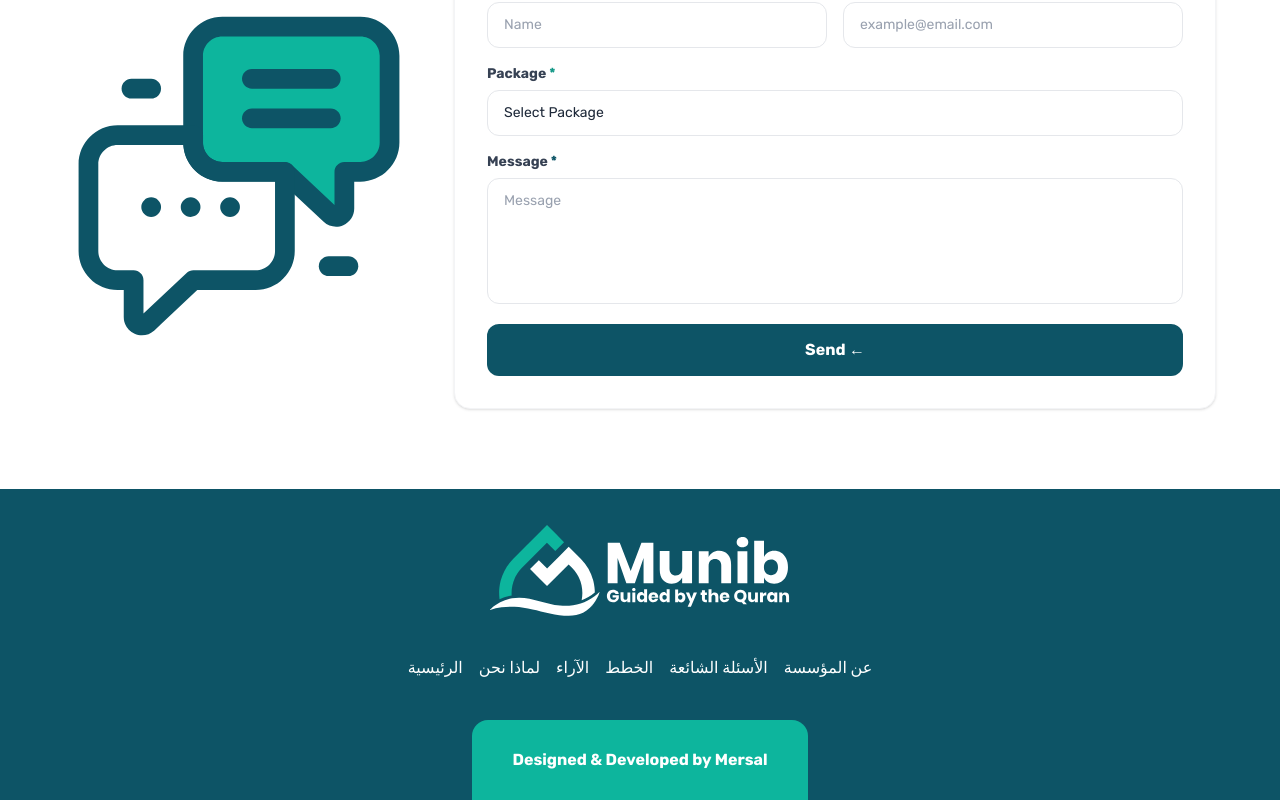
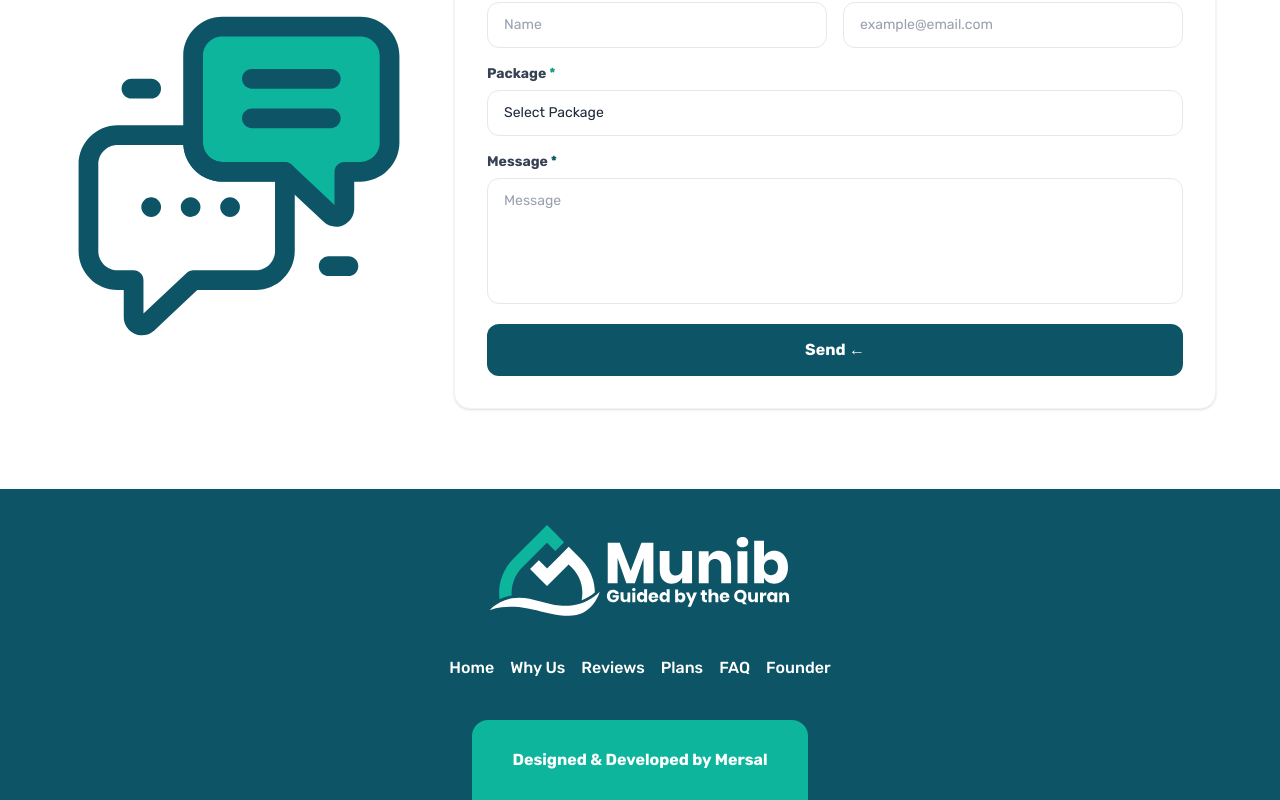
Before and after one commit to neuodev/munib, a Next.js app: page /en in a window 1280 px wide. Shown: the part 4756-5556 px from the top of the page. Built offline with nearby package versions, Linux system fonts and the light colour scheme.

Commit message:
Edit footer Translate

```diff
--- a/app/[locale]/components/Footer.tsx
+++ b/app/[locale]/components/Footer.tsx
@@ -1,10 +1,11 @@
 'use client';
 import Image from "next/image";
 import Link from "next/link";
-import { useLocale } from "next-intl";
+import { useLocale, useTranslations } from "next-intl";
 
 const Footer = () => {
     const locale = useLocale();
+    const t = useTranslations('footer');
 
     const scrollToSection = (id: string) => {
         const element = document.getElementById(id);
@@ -13,20 +14,28 @@ const Footer = () => {
         }
     };
 
+    // مصفوفة العناصر التي تنتقل لسكرول في نفس الصفحة
     const navItems = [
-        { label: 'الرئيسية', id: 'home' },
-        { label: 'لماذا نحن', id: 'why' },
-        { label: 'الآراء', id: 'reviews' },
-        { label: 'الخطط', id: 'plans' },
-        { label: 'الأسئلة الشائعة', id: 'faq' },
+        { label: t('home'), id: 'home' },
+        { label: t('why'), id: 'why' },
+        { label: t('reviews'), id: 'reviews' },
+        { label: t('plans'), id: 'plans' },
+        { label: t('faq'), id: 'faq' },
     ];
 
     return (
         <footer className="w-full bg-main flex flex-col justify-center items-center pt-9">
-            <Link href={"/"}>
-            <Image src={"/assets/Munib_BG_Dark.svg"} alt="Logo in footer" height={300} width={300} className="mb-10" />
+            <Link href={`/${locale}`}>
+                <Image
+                    src={"/assets/Munib_BG_Dark.svg"}
+                    alt="Logo in footer"
+                    height={300}
+                    width={300}
+                    className="mb-10"
+                />
             </Link>
-            <ul className="flex flex-wrap text-white gap-4 pb-10 justify-center">
+
+            <ul className="flex flex-wrap text-white gap-4 pb-10 justify-center px-4">
                 {navItems.map((item) => (
                     <li key={item.id}>
                         <button
@@ -37,16 +46,23 @@ const Footer = () => {
                         </button>
                     </li>
                 ))}
+
+                {/* جزء المؤسسة كـ Link لصفحة منفصلة */}
                 <li>
                     <Link
                         href={`/${locale}/founder`}
                         className="cursor-pointer hover:text-third transition-colors font-medium"
                     >
-                        عن المؤسسة
+                        {t('founder')}
                     </Link>
                 </li>
             </ul>
-            <Link href="https://mersal.top/" className="block w-fit bg-third py-7 px-10 rounded-t-2xl text-white font-bold hover:bg-white hover:text-main transition-all">
+
+            <Link
+                href="https://mersal.top/"
+                target="_blank"
+                className="block w-fit bg-third py-7 px-10 rounded-t-2xl text-white font-bold hover:bg-white hover:text-main transition-all"
+            >
                 Designed & Developed by Mersal
             </Link>
         </footer>
--- a/messages/ar.json
+++ b/messages/ar.json
@@ -160,5 +160,14 @@
     "title": "عن مؤسسة المنصة",
     "description": "تعرف على مؤسستنا ورؤيتنا",
     "infoBtn": "معلومات عن أ.سارة"
+  },
+  "footer": {
+   "home": "الرئيسية",
+    "why": "لماذا نحن",
+    "reviews": "الآراء",
+    "plans": "الخطط",
+    "faq": "الأسئلة الشائعة",
+    "contact": "تواصل معنا",
+    "founder": "عن المؤسسة"
   }
 }
--- a/messages/en.json
+++ b/messages/en.json
@@ -159,5 +159,14 @@
     "title": "About Founder",
     "description": "Learn about our institution and vision",
     "infoBtn": "About Ms. Sarah"
+  },
+  "footer": {
+   "home": "Home",
+    "why": "Why Us",
+    "reviews": "Reviews",
+    "plans": "Plans",
+    "faq": "FAQ",
+    "contact": "Contact Us",
+    "founder": "Founder"
   }
 }
```
